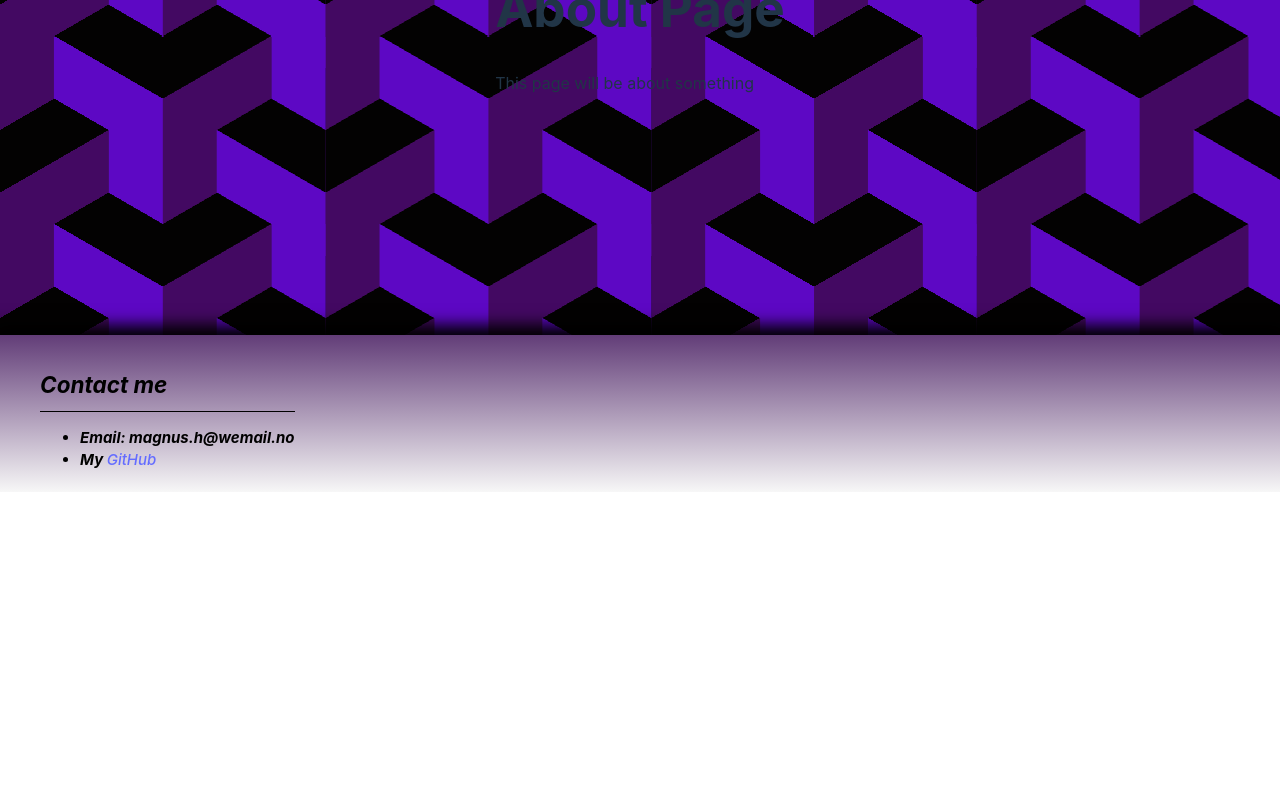
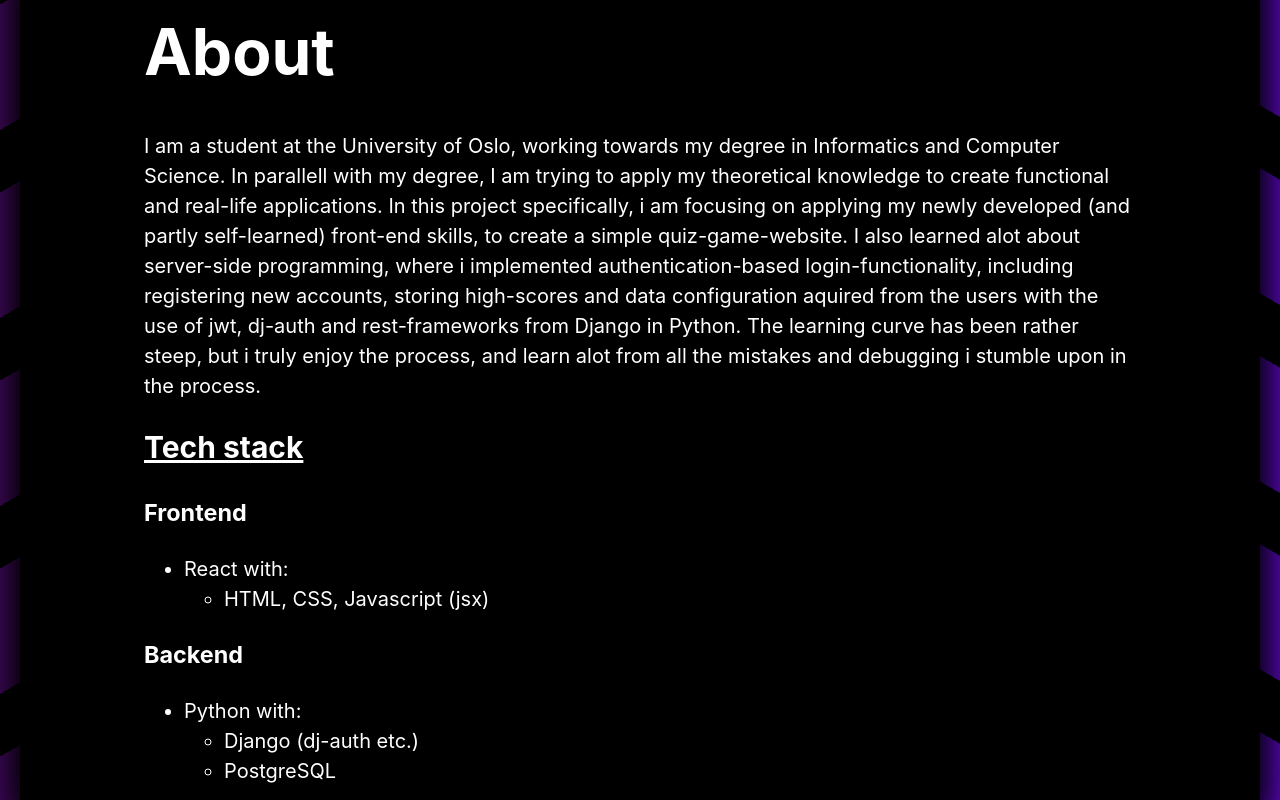
Before and after one commit to magnusgit1/quiz-game, a React (Vite) app in the folder frontend/: page /about in a window 1280 px wide. Shown: the part 340-1140 px from the top of the page. Before the commit the page ends 832 px from the top, so only its background shows below. Built offline with nearby package versions, Linux system fonts and the light colour scheme.

Commit message:
changes to About and HowToPlay-sections

```diff
--- /dev/null
+++ b/frontend/src/components/About/About.css
@@ -0,0 +1,17 @@
+
+.main_about{
+    background-color: black;
+    display:flex;
+    align-items: center;
+    justify-content: center;
+    margin:20px;
+    border-radius: 30px;
+    box-shadow: 0 -5px 40px black, 0 5px 40px black;
+}
+
+.main_init_about{
+    width:80%;
+    color:white;
+    font-size:20px;
+    padding:25px;
+}
--- a/frontend/src/components/About/About.jsx
+++ b/frontend/src/components/About/About.jsx
@@ -1,9 +1,39 @@
+
+import './About.css';
 
 function About() {
     return (
-        <div>
-            <h1>About Page</h1>
-            <p>This page will be about something</p>
+        <div className='main_about'>
+        <div className='main_init_about'>
+            <h1>About</h1>
+            <p>
+                I am a student at the University of Oslo, working towards my degree in Informatics and Computer Science.
+                In parallell with my degree, I am trying to apply my theoretical knowledge to create functional and real-life
+                applications. In this project specifically, i am focusing on applying my newly developed (and partly self-learned)
+                front-end skills, to create a simple quiz-game-website. I also learned alot about server-side programming, where
+                i implemented authentication-based login-functionality, including registering new accounts, storing high-scores and data
+                configuration aquired from the users with the use of jwt, dj-auth and rest-frameworks from Django in Python.
+                The learning curve has been rather steep, but i truly enjoy the process, and learn alot from all the mistakes and debugging
+                i stumble upon in the process. <br></br>
+
+                <h2><u>Tech stack</u></h2>
+                <h3>Frontend</h3>
+                <ul className='tech_stack'>
+                    <li>React with:</li>
+                    <ul>
+                        <li>HTML, CSS, Javascript (jsx) </li>
+                    </ul>
+                </ul>
+                <h3>Backend</h3>
+                <ul className='tech_stack'>
+                    <li>Python with:</li>
+                    <ul>
+                        <li>Django (dj-auth etc.) </li>
+                        <li>PostgreSQL</li>
+                    </ul>
+                </ul>
+            </p>
+        </div>
         </div>
     );
 }
--- /dev/null
+++ b/frontend/src/components/HowToPlay/HowToPlay.css
@@ -0,0 +1,17 @@
+
+.main_howtoplay{
+    background-color: black;
+    display:flex;
+    align-items: center;
+    justify-content: center;
+    margin:20px;
+    border-radius: 30px;
+    box-shadow: 0 -5px 40px black, 0 5px 40px black;
+}
+
+.main_init_howtoplay{
+    width:80%;
+    color:white;
+    font-size:20px;
+    padding:25px;
+}
--- a/frontend/src/components/HowToPlay/HowToPlay.jsx
+++ b/frontend/src/components/HowToPlay/HowToPlay.jsx
@@ -1,10 +1,47 @@
+
+import './HowToPlay.css'
 
 function HowToPlay() {
 
     return(
-        <div>
+        <div className='main_howtoplay'>
+        <div className='main_init_howtoplay'>
             <h1>How To play</h1>
-            <p>This page will show how the game works</p>
+            <p>
+                The game is implemented in a way such that only registered players
+                will have their high-scored saved - and thus applicable to be a part of the leaderbord. <br></br> <br></br>
+
+                The game consists of a few mandatory parts - firstly, one needs to choose
+                a category in which they want to test their knowledge. Secondly, the player needs
+                to choose the difficulty of the quiz. This ranges between easy, which are rather trivial questions,
+                to hard, which requires more in-depth knowledge and/or interest in the field. <br></br> <br></br>
+
+                After both the category and the difficulty is chosen, the player will be redirected to the actual game.
+                Here the rules are simple - a question will appear on the top-side of the game-screen, and the player
+                has a total of 10 seconds to decide which answer between the four options provided, they want to lock in.
+                After the 10 seconds, or if the player chooses to click the lock-in button early, the screen will display
+                which answer was correct, and grant the player points if their answer matched the correct one.
+                After all the questions have been answered, the player will be presented with their total score of the quiz. <br></br> <br></br>
+
+                In addition to getting points for correct answers, the players will also be rewarded points depending on how
+                quickly they lock in their answer.
+
+                The point system works as follows: <br></br>
+                <ul>
+                    <li>Correct answer grants 5 points</li>
+                    <li>Each second the player saves of the clock, will result in 1 additional point</li>
+                    <li>For example, if the answer is locked in only after the clock runs out, the player will be awarded 5 points</li>
+                    <li>If the player locks in when the timer shows 9 seconds remaining, they will be granted 5 + 9 = 14 points</li>
+                </ul>
+                <br></br>
+
+                There will also be separate leaderbords for the different difficulties, meaning
+                one can hold the best score for the easy-mode, while another holds the best score of the medium-mode.
+                <br></br>
+                <br></br>
+                Good quizzing!
+            </p>
+        </div>
         </div>
     );
 }
```
